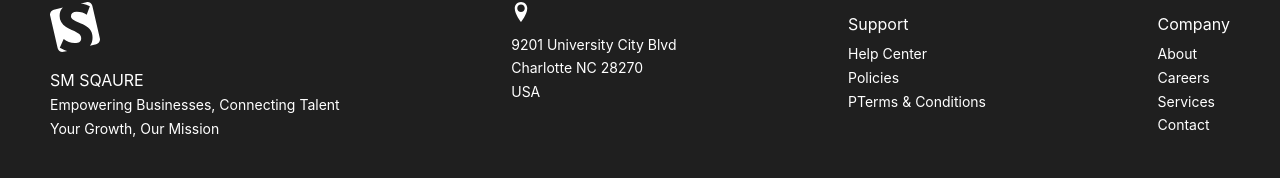
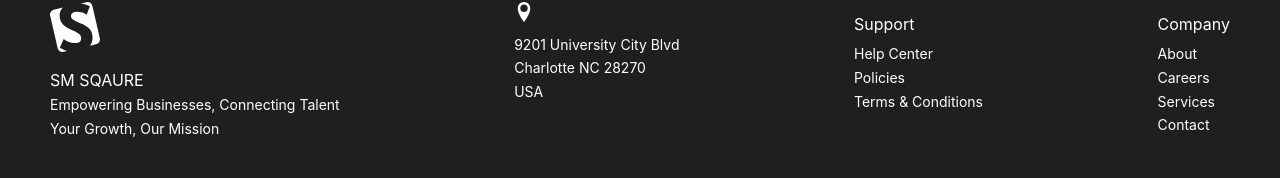
Before and after one commit to prathyUsha37/website, a React (Vite) app: page / in a window 1280 px wide. Shown: the part 1490-1668 px from the top of the page. Built offline with nearby package versions, Linux system fonts and the light colour scheme.

Commit message:
label spelling

```diff
--- a/src/components/Footer/index.jsx
+++ b/src/components/Footer/index.jsx
@@ -37,7 +37,7 @@ export function Footer() {
             <Text className={classes.name} mt={10}>Support</Text>
             <Anchor className={classes.description} mt={5} href={'/'} underline="never">Help Center</Anchor>
             <Anchor className={classes.description} href={'/'} underline="never">Policies</Anchor>
-            <Anchor className={classes.description} href={'/'} underline="never">PTerms & Conditions</Anchor>
+            <Anchor className={classes.description} href={'/'} underline="never">Terms & Conditions</Anchor>
           </Stack>
 
           <Stack gap={2}>
```
